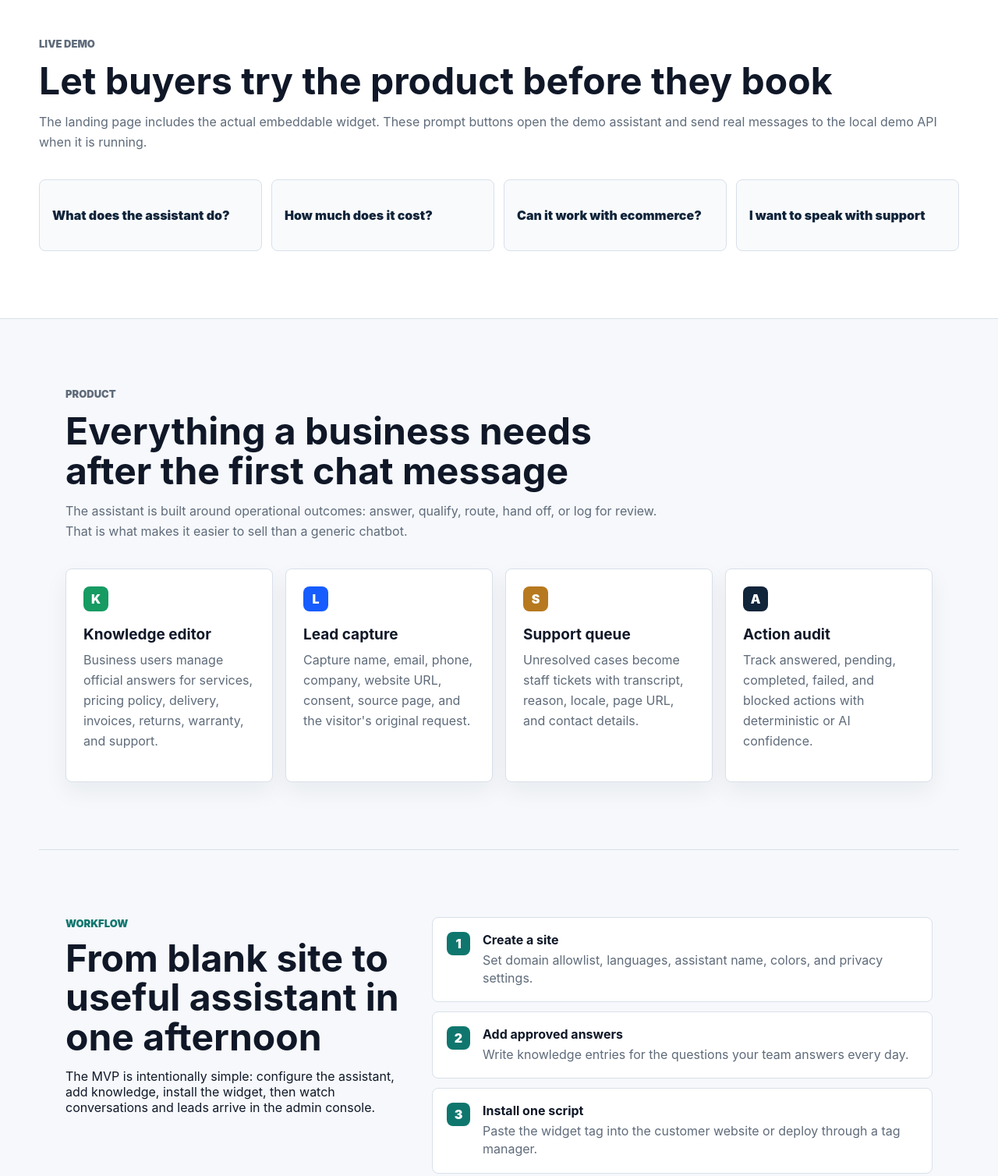
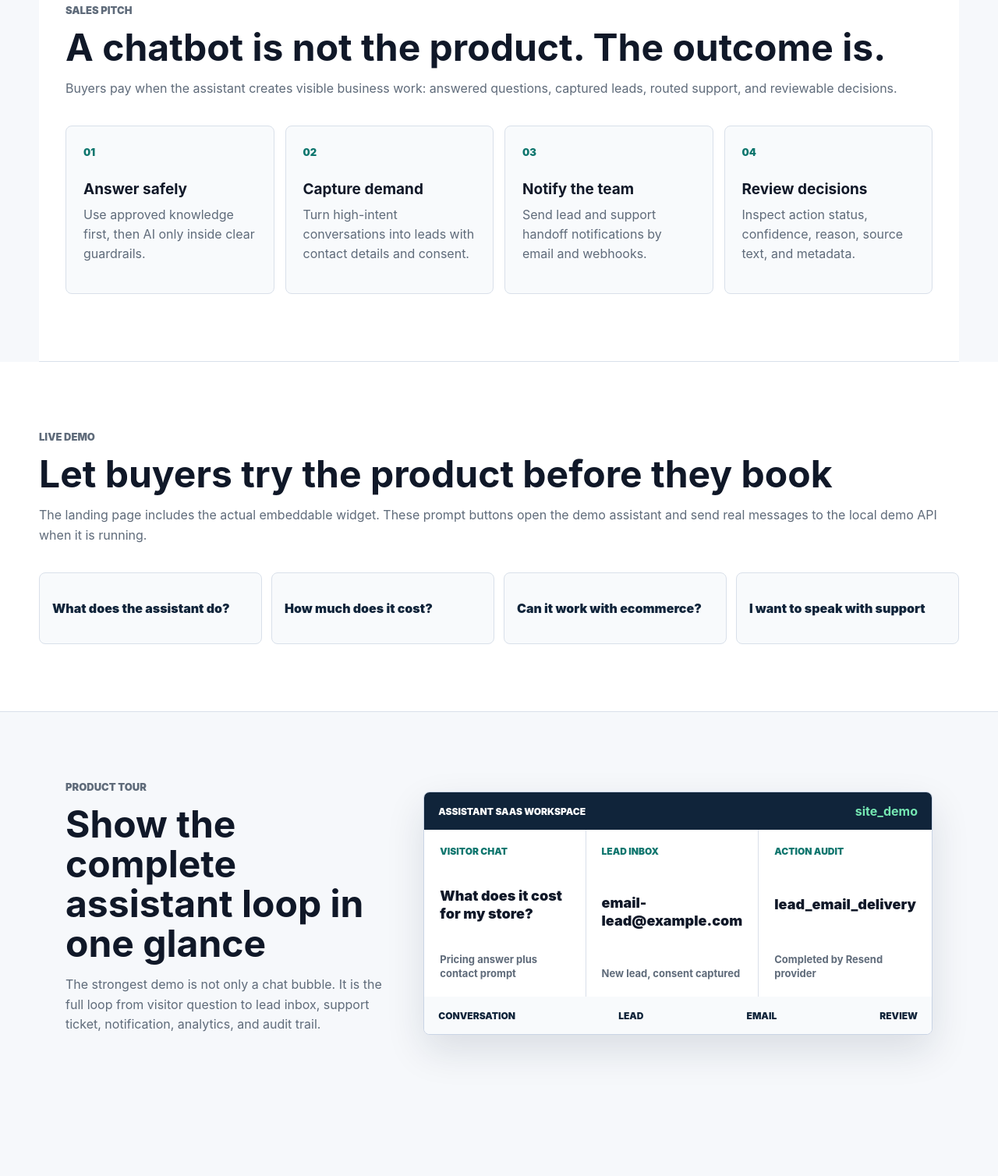
Before and after one commit to DJilanov/chatbot, a website: page apps/marketing/public/index.html in a window 1280 px wide. Shown: the part 896-2404 px from the top of the page at 78% size. Drawn offline with Linux system fonts and the light colour scheme.

Commit message:
Polish landing page sales story

```diff
--- a/apps/marketing/public/index.html
+++ b/apps/marketing/public/index.html
@@ -25,6 +25,7 @@
       </a>
       <nav aria-label="Primary navigation">
         <a href="#demo-live">Live demo</a>
+        <a href="#outcomes">Outcomes</a>
         <a href="#product">Product</a>
         <a href="#commerce">Ecommerce</a>
         <a href="#safety">Safety</a>
@@ -44,11 +45,11 @@
         <div class="hero-overlay"></div>
         <div class="hero-content">
           <p class="eyebrow">Embeddable AI sales and support assistant</p>
-          <h1>Turn website visitors into leads, answers, and routed support cases</h1>
+          <h1>AI lead assistant for websites and ecommerce stores</h1>
           <p class="hero-copy">
-            Generic chatbots answer questions. Assistant SaaS uses approved business knowledge,
-            captures contacts, recommends products, hands off uncertain cases, and logs what
-            happened so your team can trust it.
+            Assistant SaaS answers from approved business knowledge, captures qualified contacts,
+            routes support handoffs, sends notifications, and records an action audit your team can
+            review.
           </p>
           <div class="hero-actions">
             <a class="button primary" href="#demo">Book a demo</a>
@@ -66,8 +67,8 @@
               <dd>Answers your team controls</dd>
             </div>
             <div>
-              <dt>Action audit</dt>
-              <dd>Review every key event</dd>
+              <dt>Email + webhooks</dt>
+              <dd>Route new opportunities fast</dd>
             </div>
           </dl>
         </div>
@@ -77,6 +78,39 @@
         <p>Built from a production ecommerce assistant</p>
         <p>Guarded cart, order, invoice, return, and warranty flows</p>
         <p>Designed for multilingual websites and EU transparency rules</p>
+      </section>
+
+      <section id="outcomes" class="section outcomes">
+        <div class="section-heading">
+          <p class="eyebrow">Sales pitch</p>
+          <h2>A chatbot is not the product. The outcome is.</h2>
+          <p>
+            Buyers pay when the assistant creates visible business work: answered questions,
+            captured leads, routed support, and reviewable decisions.
+          </p>
+        </div>
+        <div class="outcome-grid">
+          <article>
+            <span>01</span>
+            <h3>Answer safely</h3>
+            <p>Use approved knowledge first, then AI only inside clear guardrails.</p>
+          </article>
+          <article>
+            <span>02</span>
+            <h3>Capture demand</h3>
+            <p>Turn high-intent conversations into leads with contact details and consent.</p>
+          </article>
+          <article>
+            <span>03</span>
+            <h3>Notify the team</h3>
+            <p>Send lead and support handoff notifications by email and webhooks.</p>
+          </article>
+          <article>
+            <span>04</span>
+            <h3>Review decisions</h3>
+            <p>Inspect action status, confidence, reason, source text, and metadata.</p>
+          </article>
+        </div>
       </section>
 
       <section id="demo-live" class="section live-demo">
@@ -101,6 +135,46 @@
           <button type="button" data-demo-prompt="I want to speak with support">
             I want to speak with support
           </button>
+        </div>
+      </section>
+
+      <section class="section product-tour" aria-label="Product tour">
+        <div class="tour-copy">
+          <p class="eyebrow">Product tour</p>
+          <h2>Show the complete assistant loop in one glance</h2>
+          <p>
+            The strongest demo is not only a chat bubble. It is the full loop from visitor question
+            to lead inbox, support ticket, notification, analytics, and audit trail.
+          </p>
+        </div>
+        <div class="tour-board">
+          <div class="tour-toolbar">
+            <span>Assistant SaaS workspace</span>
+            <strong>site_demo</strong>
+          </div>
+          <div class="tour-columns">
+            <article>
+              <small>Visitor chat</small>
+              <p>What does it cost for my store?</p>
+              <strong>Pricing answer plus contact prompt</strong>
+            </article>
+            <article>
+              <small>Lead inbox</small>
+              <p>email-lead@example.com</p>
+              <strong>New lead, consent captured</strong>
+            </article>
+            <article>
+              <small>Action audit</small>
+              <p>lead_email_delivery</p>
+              <strong>Completed by Resend provider</strong>
+            </article>
+          </div>
+          <div class="tour-footer">
+            <span>Conversation</span>
+            <span>Lead</span>
+            <span>Email</span>
+            <span>Review</span>
+          </div>
         </div>
       </section>
 
@@ -169,10 +243,10 @@
       <section class="section proof-section">
         <div class="section-heading">
           <p class="eyebrow">Proof</p>
-          <h2>The sales story is strongest when it shows real workflows</h2>
+          <h2>Product surfaces buyers can inspect during the demo</h2>
           <p>
-            Use production screenshots and real anonymized conversations here as soon as they are
-            available. Until then, the page presents the concrete product surfaces buyers need to see.
+            The page leads with the actual widget, the admin workflow, and the action audit because
+            these are the surfaces that prove the assistant is operational software, not a prompt demo.
           </p>
         </div>
         <div class="surface-grid">
@@ -295,7 +369,7 @@
         </div>
         <div class="integration-grid">
           <span>Website widget</span>
-          <span>Email notifications</span>
+          <span>Resend email notifications</span>
           <span>Webhooks</span>
           <span>CSV product feed</span>
           <span>JSON product feed</span>
@@ -401,15 +475,15 @@
         </details>
         <details>
           <summary>Can my team edit answers?</summary>
-          <p>Yes. The knowledge base is designed for non-technical users and keeps revision history in the product roadmap.</p>
+          <p>Yes. Admin users can manage approved knowledge entries without editing code.</p>
         </details>
         <details>
           <summary>Can it work with ecommerce platforms?</summary>
-          <p>The MVP supports generic feeds and custom APIs first. Shopify, WooCommerce, and OpenCart are planned integration adapters.</p>
+          <p>The sellable entry point is the Lead Assistant. Commerce expands the same assistant into product discovery, comparison, and checkout handoff once a store integration is connected.</p>
         </details>
         <details>
           <summary>How is customer data handled?</summary>
-          <p>The product plan includes data retention controls, privacy links, consent-aware analytics, and deletion/export workflows before production launch.</p>
+          <p>The product includes retention settings, privacy links, consent-aware lead capture, data export, erasure workflows, and action logs. Production deployments should pair this with the customer's privacy policy and legal documents.</p>
         </details>
       </section>
     </main>
--- a/apps/marketing/public/styles.css
+++ b/apps/marketing/public/styles.css
@@ -275,6 +275,46 @@ h3 {
   font-weight: 900;
 }
 
+.outcomes {
+  max-width: none;
+  background: #fff;
+  border-bottom: 1px solid var(--line);
+}
+
+.outcomes .section-heading,
+.outcome-grid {
+  max-width: 1180px;
+  margin-left: auto;
+  margin-right: auto;
+}
+
+.outcome-grid {
+  display: grid;
+  grid-template-columns: repeat(4, 1fr);
+  gap: 14px;
+}
+
+.outcome-grid article {
+  min-height: 214px;
+  border: 1px solid var(--line);
+  border-radius: 8px;
+  background: #f8fafc;
+  padding: 22px;
+}
+
+.outcome-grid span {
+  display: inline-flex;
+  margin-bottom: 28px;
+  color: var(--teal);
+  font-size: 13px;
+  font-weight: 900;
+}
+
+.outcome-grid p {
+  color: var(--muted);
+  line-height: 1.58;
+}
+
 .section {
   max-width: 1180px;
   margin: 0 auto;
@@ -332,6 +372,97 @@ h3 {
 .prompt-grid button:hover {
   border-color: var(--blue);
   box-shadow: 0 12px 28px rgba(23, 92, 255, 0.12);
+}
+
+.product-tour {
+  display: grid;
+  grid-template-columns: 0.78fr 1.22fr;
+  gap: 42px;
+  align-items: center;
+}
+
+.tour-copy p {
+  color: var(--muted);
+  line-height: 1.62;
+}
+
+.tour-board {
+  overflow: hidden;
+  border: 1px solid #c9d4e5;
+  border-radius: 8px;
+  background: #fff;
+  box-shadow: 0 20px 50px rgba(15, 36, 55, 0.12);
+}
+
+.tour-toolbar,
+.tour-footer {
+  display: flex;
+  align-items: center;
+  justify-content: space-between;
+  gap: 12px;
+  min-height: 48px;
+  padding: 0 18px;
+}
+
+.tour-toolbar {
+  color: #fff;
+  background: var(--navy);
+}
+
+.tour-toolbar span,
+.tour-footer span,
+.tour-columns small {
+  font-size: 12px;
+  font-weight: 900;
+  text-transform: uppercase;
+}
+
+.tour-toolbar strong {
+  color: #75e6b2;
+}
+
+.tour-columns {
+  display: grid;
+  grid-template-columns: repeat(3, 1fr);
+  gap: 1px;
+  background: var(--line);
+}
+
+.tour-columns article {
+  min-height: 214px;
+  display: flex;
+  flex-direction: column;
+  justify-content: space-between;
+  background: #fff;
+  padding: 20px;
+}
+
+.tour-columns small {
+  color: var(--teal);
+}
+
+.tour-columns p {
+  margin: 28px 0;
+  color: var(--ink);
+  font-size: 18px;
+  font-weight: 900;
+  line-height: 1.28;
+}
+
+.tour-columns strong {
+  color: var(--muted);
+  font-size: 13px;
+  line-height: 1.45;
+}
+
+.tour-footer {
+  flex-wrap: wrap;
+  color: var(--muted);
+  background: #f8fafc;
+}
+
+.tour-footer span {
+  color: var(--navy);
 }
 
 .feature-grid,
@@ -700,6 +831,9 @@ h3 {
   .walkthrough,
   .demo,
   .prompt-grid,
+  .outcome-grid,
+  .product-tour,
+  .tour-columns,
   .surface-grid {
     grid-template-columns: 1fr;
   }
```
